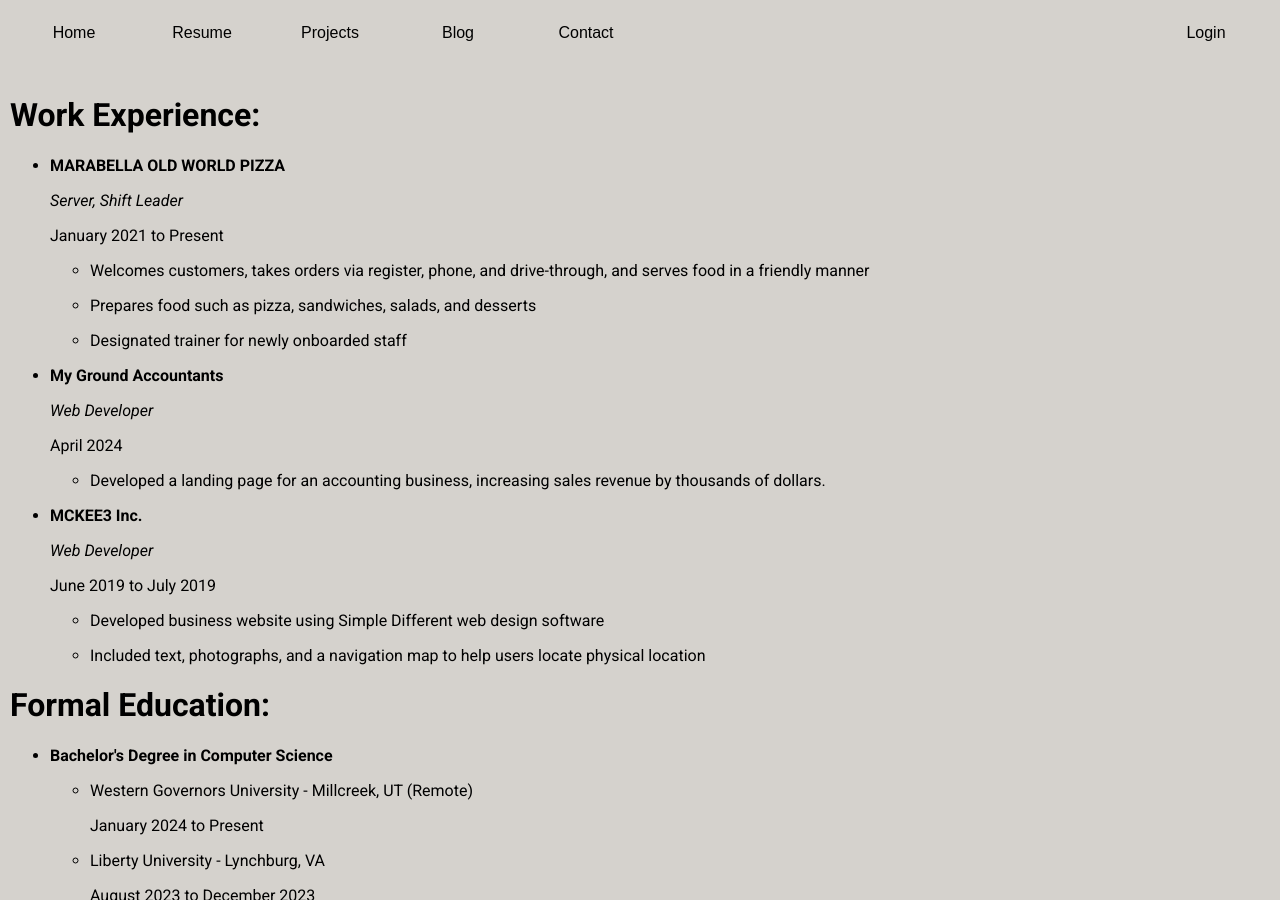
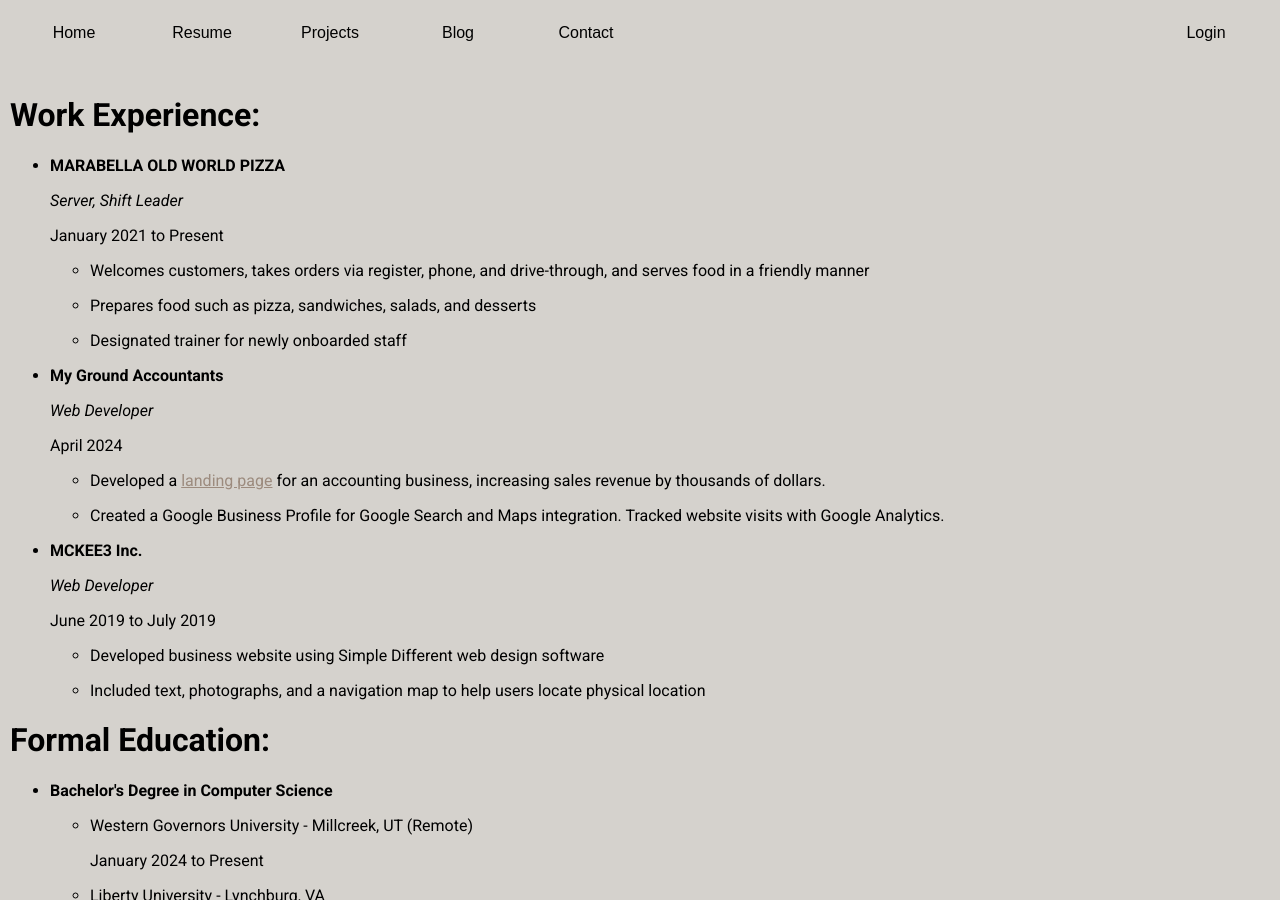
Before and after one commit to Francis-McKee/francis-mckee.github.io, a Jekyll site: the page built from resume.html, in a window 1280 px wide and 900 px high. Built offline with Jekyll 4.4.1, drawn with Linux system fonts in a browser that asks for light colours; nearby versions of some CDN libraries; comment, search, counter and statistics services are not loaded.

Commit message:
Edited resume for My Ground Accountants work

```diff
--- a/projects.html
+++ b/projects.html
@@ -31,8 +31,8 @@
 
 <section class="hidden">
   <p> <a href="https://mygroundaccountants.com" target="_blank" rel="noopener noreferrer"> My Ground Accountants </a> </p>
-  <p> Landing page for accounting business created in order to generate leads, converting visitors into customers through a Contact Form. </p>
-  <p> <i> <b> HTML, CSS, Formspree </b> </i> </p>
+  <p> Landing page for accounting business created in order to generate leads, converting visitors into customers through a contact Form. </p>
+  <p> <i> <b> HTML, CSS, Formspree, Google Analytics, Google Business Profile </b> </i> </p>
   <p>
     <img src="/images/icons/html.png"/>
     <img src="/images/icons/css.png"/>
--- a/resume.html
+++ b/resume.html
@@ -32,7 +32,10 @@
         <p> April 2024 </p>
         <ul>
             <li>
-                <p> Developed a landing page for an accounting business, increasing sales revenue by thousands of dollars. </p>
+                <p> Developed a <a href="https://mygroundaccountants.com" target="_blank" rel="noopener noreferrer"> landing page</a> for an accounting business, increasing sales revenue by thousands of dollars. </p>
+            </li>
+            <li>
+                <p> Created a Google Business Profile for Google Search and Maps integration. Tracked website visits with Google Analytics. </p>
             </li>
         </ul>
     </li>
```
Also changed, not shown: 5 other files.
